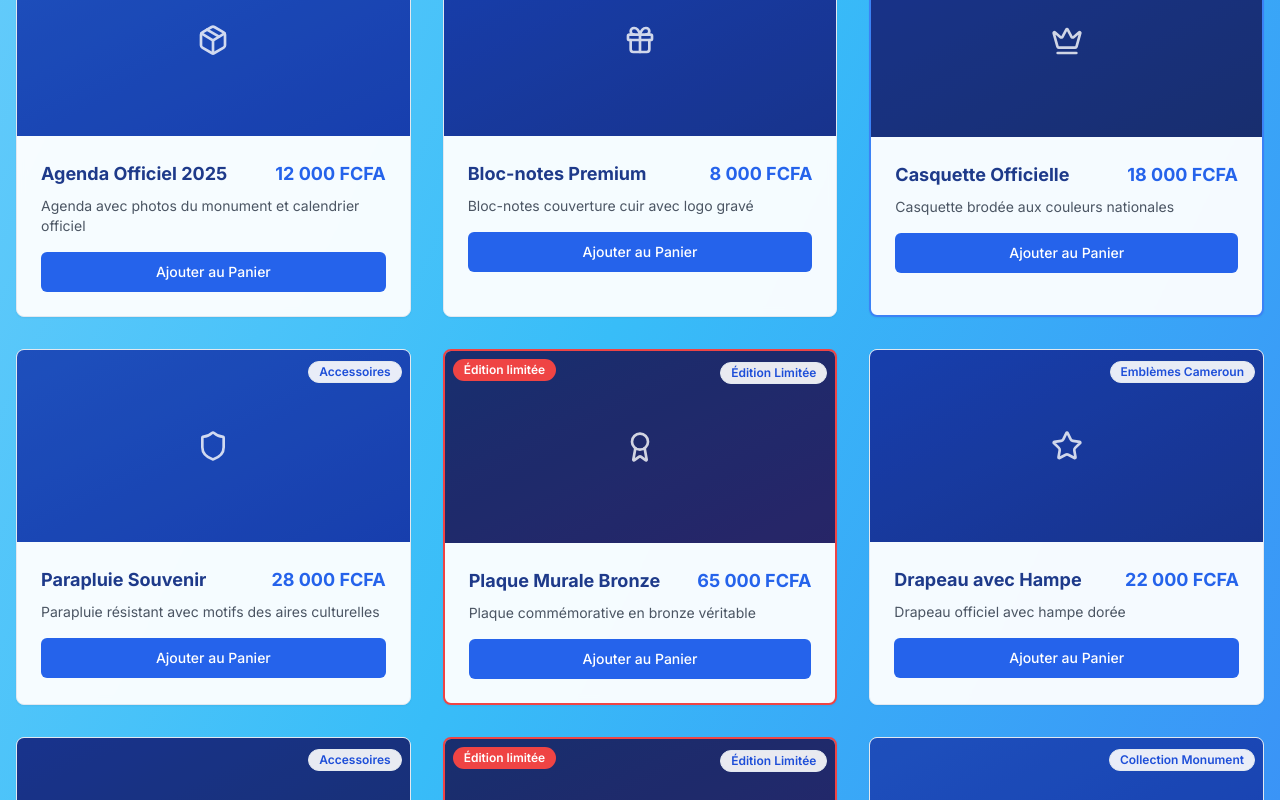
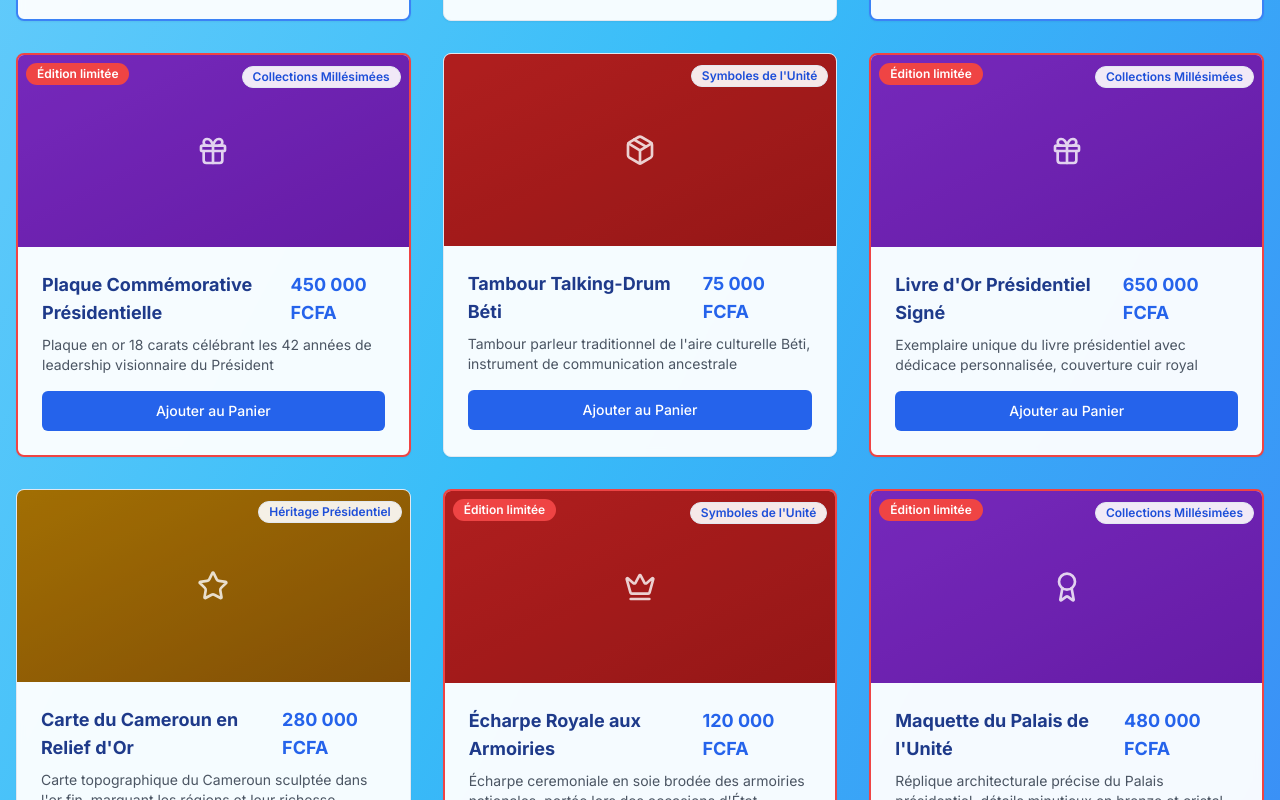
Before and after one commit to Alfredmamia/monument-PB, a React (Vite) app: page /boutique in a window 1280 px wide. Shown: the part 2600-3400 px from the top of the page. Built offline with nearby package versions, Linux system fonts and the light colour scheme.

Commit message:
Add product collections to Boutique
Create "Collections Présidentielles" and "Produits Vedettes" sections on the Boutique page with new product models, inspired by the website's context and the Paul Biya Monument.

```diff
--- a/src/pages/Boutique.tsx
+++ b/src/pages/Boutique.tsx
@@ -43,32 +43,32 @@ const Boutique = () => {
           <div className="grid md:grid-cols-2 lg:grid-cols-4 gap-8 mb-16">
             {[
               {
-                name: "Collection Paul Biya",
+                name: "Héritage Présidentiel Paul BIYA",
                 icon: <Crown className="w-8 h-8" />,
-                color: "from-blue-600 to-blue-700",
-                count: "25+ articles",
-                description: "Portraits officiels, biographies, objets commemoratifs"
+                color: "from-yellow-600 to-yellow-700",
+                count: "42+ trésors",
+                description: "Objets d'art présidentiels, médailles d'honneur, portraits officiels dorés"
               },
               {
-                name: "Collection Monument",
+                name: "Monument des Quatre Royaumes",
                 icon: <Award className="w-8 h-8" />,
-                color: "from-blue-700 to-blue-800",
-                count: "40+ modèles",
-                description: "Répliques, maquettes, souvenirs architecturaux"
+                color: "from-emerald-600 to-emerald-700",
+                count: "65+ chefs-d'œuvre",
+                description: "Sculptures miniatures des aires culturelles, maquettes architecturales sacrées"
               },
               {
-                name: "Emblèmes du Cameroun",
+                name: "Symboles de l'Unité Nationale",
                 icon: <Star className="w-8 h-8" />,
-                color: "from-blue-800 to-blue-900",
-                count: "30+ symboles",
-                description: "Drapeaux, armoiries, insignes officiels"
+                color: "from-red-600 to-red-700",
+                count: "38+ emblèmes",
+                description: "Armoiries royales, drapeaux de prestige, insignes des traditions ancestrales"
               },
               {
-                name: "Éditions Limitées",
+                name: "Collections Millésimées d'Excellence",
                 icon: <Gift className="w-8 h-8" />,
-                color: "from-blue-900 to-indigo-900",
-                count: "15+ pièces",
-                description: "Objets de collection rares et numérotés"
+                color: "from-purple-600 to-purple-700",
+                count: "20+ raretés",
+                description: "Pièces numérotées signées, éditions anniversaires, trésors de collection"
               }
             ].map((category, index) => (
               <Card key={index} className="group text-center p-6 hover:shadow-xl transition-all duration-300 bg-white/95 backdrop-blur-sm">
@@ -95,140 +95,134 @@ const Boutique = () => {
           <div className="grid md:grid-cols-2 lg:grid-cols-3 gap-8">
             {[
               {
-                name: "Pin's Monument Paul Biya",
-                price: "8 500 FCFA",
-                category: "Collection Monument",
-                description: "Pin's en métal émaillé représentant le monument",
-                color: "from-blue-600 to-blue-700",
+                name: "Médaille d'Honneur Présidentielle",
+                price: "85 000 FCFA",
+                category: "Héritage Présidentiel",
+                description: "Médaille en bronze doré gravée avec l'effigie du Président Paul BIYA, édition commémorative authentique",
+                color: "from-yellow-600 to-yellow-700",
+                bestseller: true,
+                icon: <Award className="w-8 h-8" />
+              },
+              {
+                name: "Sceptre Royal des Quatre Royaumes",
+                price: "350 000 FCFA",
+                category: "Monument des Quatre Royaumes",
+                description: "Réplique artisanale du sceptre symbolisant l'unité des quatre aires culturelles camerounaises",
+                color: "from-emerald-600 to-emerald-700",
+                limited: true,
+                icon: <Crown className="w-8 h-8" />
+              },
+              {
+                name: "Masque Traditionnel Fang Sculpté",
+                price: "125 000 FCFA",
+                category: "Symboles de l'Unité",
+                description: "Masque sacré de l'aire culturelle Fang, sculpté à la main par les maîtres artisans du Sud",
+                color: "from-red-600 to-red-700",
+                icon: <Shield className="w-8 h-8" />
+              },
+              {
+                name: "Trône Miniature Bamoun",
+                price: "240 000 FCFA",
+                category: "Monument des Quatre Royaumes",
+                description: "Reproduction fidèle du trône royal Bamoun, symbole de l'aire culturelle de l'Ouest",
+                color: "from-emerald-600 to-emerald-700",
+                bestseller: true,
+                icon: <Crown className="w-8 h-8" />
+              },
+              {
+                name: "Collier de Perles Kotoko",
+                price: "95 000 FCFA",
+                category: "Symboles de l'Unité",
+                description: "Collier traditionnel de l'aire culturelle Soudano-Sahélienne, perles authentiques du Nord",
+                color: "from-red-600 to-red-700",
+                icon: <Star className="w-8 h-8" />
+              },
+              {
+                name: "Sculpture Bassa en Ébène",
+                price: "180 000 FCFA",
+                category: "Monument des Quatre Royaumes",
+                description: "Statuette représentant un chef Bassa, sculptée dans l'ébène précieux du Littoral",
+                color: "from-emerald-600 to-emerald-700",
+                bestseller: true,
+                icon: <Award className="w-8 h-8" />
+              },
+              {
+                name: "Plaque Commémorative Présidentielle",
+                price: "450 000 FCFA",
+                category: "Collections Millésimées",
+                description: "Plaque en or 18 carats célébrant les 42 années de leadership visionnaire du Président",
+                color: "from-purple-600 to-purple-700",
+                limited: true,
+                icon: <Gift className="w-8 h-8" />
+              },
+              {
+                name: "Tambour Talking-Drum Béti",
+                price: "75 000 FCFA",
+                category: "Symboles de l'Unité",
+                description: "Tambour parleur traditionnel de l'aire culturelle Béti, instrument de communication ancestrale",
+                color: "from-red-600 to-red-700",
+                icon: <Package className="w-8 h-8" />
+              },
+              {
+                name: "Livre d'Or Présidentiel Signé",
+                price: "650 000 FCFA",
+                category: "Collections Millésimées",
+                description: "Exemplaire unique du livre présidentiel avec dédicace personnalisée, couverture cuir royal",
+                color: "from-purple-600 to-purple-700",
+                limited: true,
+                icon: <Gift className="w-8 h-8" />
+              },
+              {
+                name: "Carte du Cameroun en Relief d'Or",
+                price: "280 000 FCFA",
+                category: "Héritage Présidentiel",
+                description: "Carte topographique du Cameroun sculptée dans l'or fin, marquant les régions et leur richesse",
+                color: "from-yellow-600 to-yellow-700",
+                icon: <Star className="w-8 h-8" />
+              },
+              {
+                name: "Écharpe Royale aux Armoiries",
+                price: "120 000 FCFA",
+                category: "Symboles de l'Unité",
+                description: "Écharpe ceremoniale en soie brodée des armoiries nationales, portée lors des occasions d'État",
+                color: "from-red-600 to-red-700",
+                limited: true,
+                icon: <Crown className="w-8 h-8" />
+              },
+              {
+                name: "Maquette du Palais de l'Unité",
+                price: "480 000 FCFA",
+                category: "Collections Millésimées",
+                description: "Réplique architecturale précise du Palais présidentiel, détails minutieux en bronze et cristal",
+                color: "from-purple-600 to-purple-700",
+                limited: true,
+                icon: <Award className="w-8 h-8" />
+              },
+              {
+                name: "Coupe de l'Excellence Camerounaise",
+                price: "195 000 FCFA",
+                category: "Héritage Présidentiel",
+                description: "Coupe en cristal de Bohème gravée du lion indomptable, symbole de fierté nationale",
+                color: "from-yellow-600 to-yellow-700",
                 bestseller: true,
                 icon: <Shield className="w-8 h-8" />
               },
               {
-                name: "Montre Édition Paul Biya",
-                price: "75 000 FCFA",
-                category: "Collection Présidentielle",
-                description: "Montre élégante avec cadran aux couleurs du Cameroun",
-                color: "from-blue-700 to-blue-800",
-                limited: true,
-                icon: <Watch className="w-8 h-8" />
-              },
-              {
-                name: "Chapeau Officiel Cameroun",
-                price: "25 000 FCFA",
-                category: "Emblèmes Cameroun",
-                description: "Chapeau brodé aux armoiries du Cameroun",
-                color: "from-blue-800 to-blue-900",
-                icon: <Crown className="w-8 h-8" />
-              },
-              {
-                name: "Polo Monument Heritage",
-                price: "35 000 FCFA",
-                category: "Collection Monument",
-                description: "Polo de qualité premium avec logo du monument",
-                color: "from-blue-600 to-blue-700",
-                bestseller: true,
+                name: "Bracelet des Quatre Royaumes",
+                price: "160 000 FCFA",
+                category: "Monument des Quatre Royaumes",
+                description: "Bracelet en métaux précieux représentant les symboles des quatre aires culturelles unies",
+                color: "from-emerald-600 to-emerald-700",
                 icon: <Star className="w-8 h-8" />
               },
               {
-                name: "Sac Cameroun Excellence",
-                price: "45 000 FCFA",
-                category: "Emblèmes Cameroun",
-                description: "Sac en cuir véritable aux couleurs nationales",
-                color: "from-blue-700 to-blue-800",
-                icon: <Package className="w-8 h-8" />
-              },
-              {
-                name: "Épinglette Armoiries du Cameroun",
-                price: "15 000 FCFA",
-                category: "Emblèmes Cameroun",
-                description: "Épinglette officielle en émail et métal doré",
-                color: "from-blue-800 to-blue-900",
-                bestseller: true,
-                icon: <Shield className="w-8 h-8" />
-              },
-              {
-                name: "Agenda Officiel 2025",
-                price: "12 000 FCFA",
-                category: "Papeterie",
-                description: "Agenda avec photos du monument et calendrier officiel",
-                color: "from-blue-600 to-blue-700",
-                icon: <Package className="w-8 h-8" />
-              },
-              {
-                name: "Bloc-notes Premium",
-                price: "8 000 FCFA",
-                category: "Papeterie",
-                description: "Bloc-notes couverture cuir avec logo gravé",
-                color: "from-blue-700 to-blue-800",
+                name: "Coffret Présidentiel de Collection",
+                price: "750 000 FCFA",
+                category: "Collections Millésimées",
+                description: "Coffret de luxe contenant 7 objets présidentiels authentiques, édition limitée numérotée",
+                color: "from-purple-600 to-purple-700",
+                limited: true,
                 icon: <Gift className="w-8 h-8" />
-              },
-              {
-                name: "Casquette Officielle",
-                price: "18 000 FCFA",
-                category: "Accessoires",
-                description: "Casquette brodée aux couleurs nationales",
-                color: "from-blue-800 to-blue-900",
-                bestseller: true,
-                icon: <Crown className="w-8 h-8" />
-              },
-              {
-                name: "Parapluie Souvenir",
-                price: "28 000 FCFA",
-                category: "Accessoires",
-                description: "Parapluie résistant avec motifs des aires culturelles",
-                color: "from-blue-600 to-blue-700",
-                icon: <Shield className="w-8 h-8" />
-              },
-              {
-                name: "Plaque Murale Bronze",
-                price: "65 000 FCFA",
-                category: "Édition Limitée",
-                description: "Plaque commémorative en bronze véritable",
-                color: "from-blue-900 to-indigo-900",
-                limited: true,
-                icon: <Award className="w-8 h-8" />
-              },
-              {
-                name: "Drapeau avec Hampe",
-                price: "22 000 FCFA",
-                category: "Emblèmes Cameroun",
-                description: "Drapeau officiel avec hampe dorée",
-                color: "from-blue-700 to-blue-800",
-                icon: <Star className="w-8 h-8" />
-              },
-              {
-                name: "Visière Anti-soleil",
-                price: "14 000 FCFA",
-                category: "Accessoires",
-                description: "Visière ajustable avec logo brodé",
-                color: "from-blue-800 to-blue-900",
-                icon: <Package className="w-8 h-8" />
-              },
-              {
-                name: "Maquette Monument - Or",
-                price: "120 000 FCFA",
-                category: "Édition Limitée",
-                description: "Réplique prestige en métal doré (20cm)",
-                color: "from-blue-900 to-indigo-900",
-                limited: true,
-                icon: <Award className="w-8 h-8" />
-              },
-              {
-                name: "Porte-clés Monument",
-                price: "5 500 FCFA",
-                category: "Collection Monument",
-                description: "Porte-clés miniature du monument en métal",
-                color: "from-blue-600 to-blue-700",
-                icon: <Gift className="w-8 h-8" />
-              },
-              {
-                name: "T-shirt Fierté Camerounaise",
-                price: "18 000 FCFA",
-                category: "Emblèmes Cameroun",
-                description: "T-shirt coton bio aux couleurs du drapeau",
-                color: "from-blue-700 to-blue-800",
-                bestseller: true,
-                icon: <Star className="w-8 h-8" />
               }
             ].map((product, index) => (
               <Card key={index} className={`group overflow-hidden hover:shadow-xl transition-shadow bg-white/95 backdrop-blur-sm ${product.bestseller ? 'border-2 border-blue-500' : product.limited ? 'border-2 border-red-500' : ''}`}>
```
